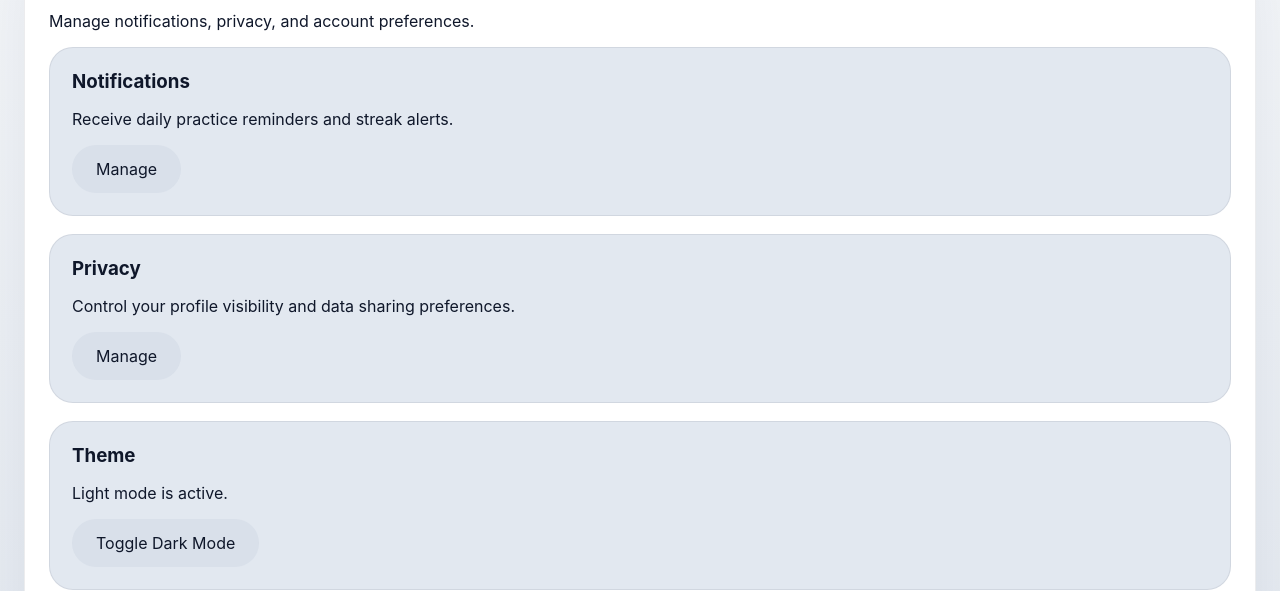
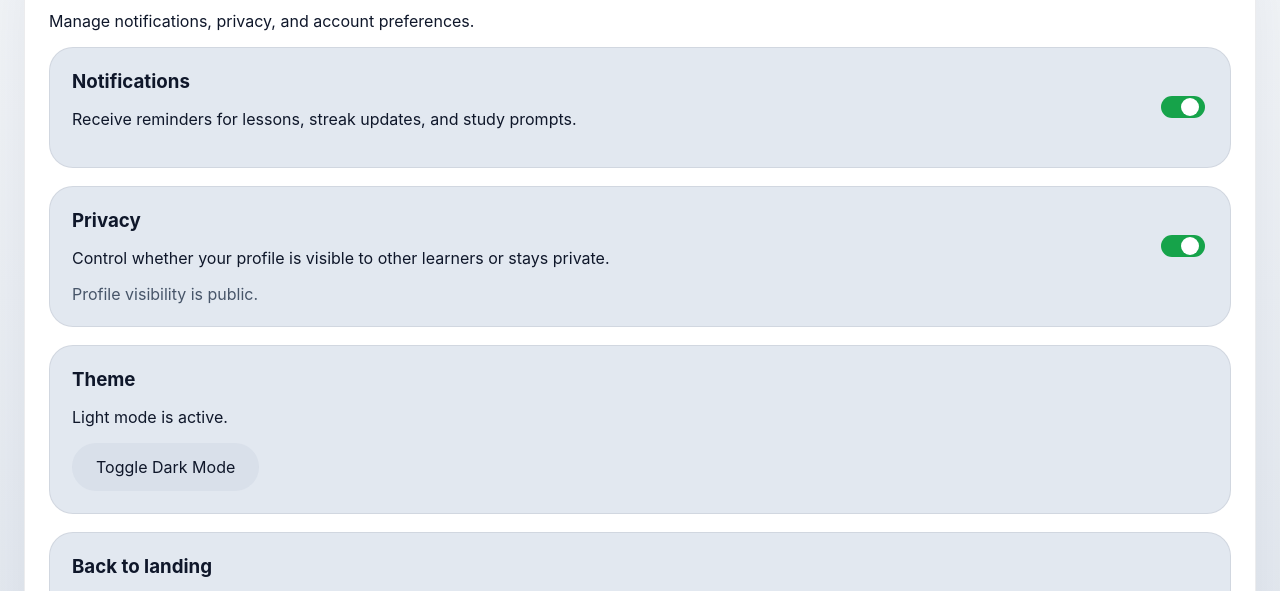
Before and after one commit to Charles-09282006/edulingua, a website with bundled scripts: page index.html in a window 1280 px wide. Both pictures are taken after a click on the button "Settings". Shown: the part 201-792 px from the top of the page. Built offline with nearby package versions, Linux system fonts and the light colour scheme; no server answers.

Commit message:
This is my fourth update to the project. I have made some changes to the index.html file and the auth.js file in the screens directory. I have added some new features and fixed some bugs in these files. I am now ready to commit these changes to the repository.

```diff
--- a/index.html
+++ b/index.html
@@ -162,14 +162,29 @@
           </div>
           <div class="status-cards settings-list">
             <article class="status-card">
-              <h3>Notifications</h3>
-              <p>Receive daily practice reminders and streak alerts.</p>
-              <button id="settingsNotificationButton" class="secondary-button">Manage</button>
+              <div class="settings-row">
+                <div>
+                  <h3>Notifications</h3>
+                  <p>Receive reminders for lessons, streak updates, and study prompts.</p>
+                </div>
+                <label class="toggle-switch">
+                  <input id="settingsNotificationToggle" type="checkbox" />
+                  <span class="switch-slider"></span>
+                </label>
+              </div>
             </article>
             <article class="status-card">
-              <h3>Privacy</h3>
-              <p>Control your profile visibility and data sharing preferences.</p>
-              <button id="settingsPrivacyButton" class="secondary-button">Manage</button>
+              <div class="settings-row">
+                <div>
+                  <h3>Privacy</h3>
+                  <p>Control whether your profile is visible to other learners or stays private.</p>
+                </div>
+                <label class="toggle-switch">
+                  <input id="settingsPrivacyToggle" type="checkbox" />
+                  <span class="switch-slider"></span>
+                </label>
+              </div>
+              <p id="settingsPrivacyLabel" class="form-note">Profile visibility is public.</p>
             </article>
             <article class="status-card">
               <h3>Theme</h3>
--- a/screens/settings.js
+++ b/screens/settings.js
@@ -1,7 +1,8 @@
-export function renderSettings({ onBack, onToggleTheme, getTheme }) {
+export function renderSettings({ onBack, onToggleTheme, onUpdateSettings, getSettings, getTheme }) {
   const settingsBackButton = document.getElementById('settingsBackButton');
-  const notificationButton = document.getElementById('settingsNotificationButton');
-  const privacyButton = document.getElementById('settingsPrivacyButton');
+  const notificationToggle = document.getElementById('settingsNotificationToggle');
+  const privacyToggle = document.getElementById('settingsPrivacyToggle');
+  const privacyLabel = document.getElementById('settingsPrivacyLabel');
   const themeToggleButton = document.getElementById('settingsThemeToggleButton');
   const themeLabel = document.getElementById('settingsThemeLabel');
 
@@ -11,15 +12,19 @@ export function renderSettings({ onBack, onToggleTheme, getTheme }) {
     });
   }
 
-  if (notificationButton) {
-    notificationButton.addEventListener('click', () => {
-      alert('Notification settings coming soon.');
+  if (notificationToggle) {
+    notificationToggle.addEventListener('change', () => {
+      if (onUpdateSettings) {
+        onUpdateSettings({ notificationsEnabled: notificationToggle.checked });
+      }
     });
   }
 
-  if (privacyButton) {
-    privacyButton.addEventListener('click', () => {
-      alert('Privacy settings coming soon.');
+  if (privacyToggle) {
+    privacyToggle.addEventListener('change', () => {
+      if (onUpdateSettings) {
+        onUpdateSettings({ profileVisibility: privacyToggle.checked ? 'public' : 'private' });
+      }
     });
   }
 
@@ -32,12 +37,24 @@ export function renderSettings({ onBack, onToggleTheme, getTheme }) {
   return {
     update: () => {
       const theme = getTheme ? getTheme() : 'light';
+      const settings = getSettings ? getSettings() : {};
       if (themeLabel) {
         themeLabel.textContent = theme === 'dark' ? 'Dark mode is active.' : 'Light mode is active.';
       }
       if (themeToggleButton) {
         themeToggleButton.textContent = theme === 'dark' ? 'Switch to Light Mode' : 'Toggle Dark Mode';
       }
+      if (notificationToggle) {
+        notificationToggle.checked = settings.notificationsEnabled ?? true;
+      }
+      if (privacyToggle) {
+        privacyToggle.checked = (settings.profileVisibility ?? 'public') === 'public';
+      }
+      if (privacyLabel) {
+        privacyLabel.textContent = (settings.profileVisibility ?? 'public') === 'public'
+          ? 'Profile visibility is public.'
+          : 'Profile visibility is private.';
+      }
     },
   };
 }
--- a/scripts/app.js
+++ b/scripts/app.js
@@ -33,6 +33,8 @@ const state = {
   pathName: 'Beginner path',
   recommendedCourseLevels: ['beginner'],
   theme: window.localStorage.getItem('edulinguaTheme') || 'light',
+  notificationsEnabled: window.localStorage.getItem('edulinguaNotificationsEnabled') !== 'false',
+  profileVisibility: window.localStorage.getItem('edulinguaProfileVisibility') || 'public',
   userEmail: '',
   userId: null,
   lastEmail: window.localStorage.getItem('edulinguaLastEmail') || '',
@@ -459,7 +461,30 @@ function wireEvents() {
       updateUI();
       showNotification(`Switched to ${state.theme === 'dark' ? 'dark' : 'light'} mode.`, 'info');
     },
+    onUpdateSettings: (updates) => {
+      if (typeof updates.notificationsEnabled === 'boolean') {
+        state.notificationsEnabled = updates.notificationsEnabled;
+        window.localStorage.setItem('edulinguaNotificationsEnabled', String(updates.notificationsEnabled));
+        showNotification(
+          `Notifications ${updates.notificationsEnabled ? 'enabled' : 'disabled'}.`,
+          'info'
+        );
+      }
+      if (typeof updates.profileVisibility === 'string') {
+        state.profileVisibility = updates.profileVisibility;
+        window.localStorage.setItem('edulinguaProfileVisibility', updates.profileVisibility);
+        showNotification(
+          `Profile visibility set to ${updates.profileVisibility}.`,
+          'info'
+        );
+      }
+      updateUI();
+    },
     getTheme: () => state.theme,
+    getSettings: () => ({
+      notificationsEnabled: state.notificationsEnabled,
+      profileVisibility: state.profileVisibility,
+    }),
   });
 
   profileApi = renderProfile({});
--- a/styles/style.css
+++ b/styles/style.css
@@ -336,6 +336,60 @@ button {
   background: var(--surface-alt);
   color: var(--text);
   padding: 14px 16px;
+}
+
+.settings-row {
+  display: flex;
+  align-items: center;
+  justify-content: space-between;
+  gap: 16px;
+}
+
+.toggle-switch {
+  position: relative;
+  width: 50px;
+  height: 28px;
+  display: inline-grid;
+  place-items: center;
+}
+
+.toggle-switch input {
+  position: absolute;
+  inset: 0;
+  width: 100%;
+  height: 100%;
+  opacity: 0;
+  margin: 0;
+  cursor: pointer;
+}
+
+.switch-slider {
+  width: 44px;
+  height: 22px;
+  border-radius: 999px;
+  background: rgba(15, 23, 42, 0.12);
+  transition: background 180ms ease;
+  position: relative;
+}
+
+.switch-slider::after {
+  content: '';
+  position: absolute;
+  width: 18px;
+  height: 18px;
+  border-radius: 50%;
+  top: 2px;
+  left: 2px;
+  background: #fff;
+  transition: transform 180ms ease;
+}
+
+.toggle-switch input:checked + .switch-slider {
+  background: var(--primary);
+}
+
+.toggle-switch input:checked + .switch-slider::after {
+  transform: translateX(18px);
 }
 
 .form-note {
```
